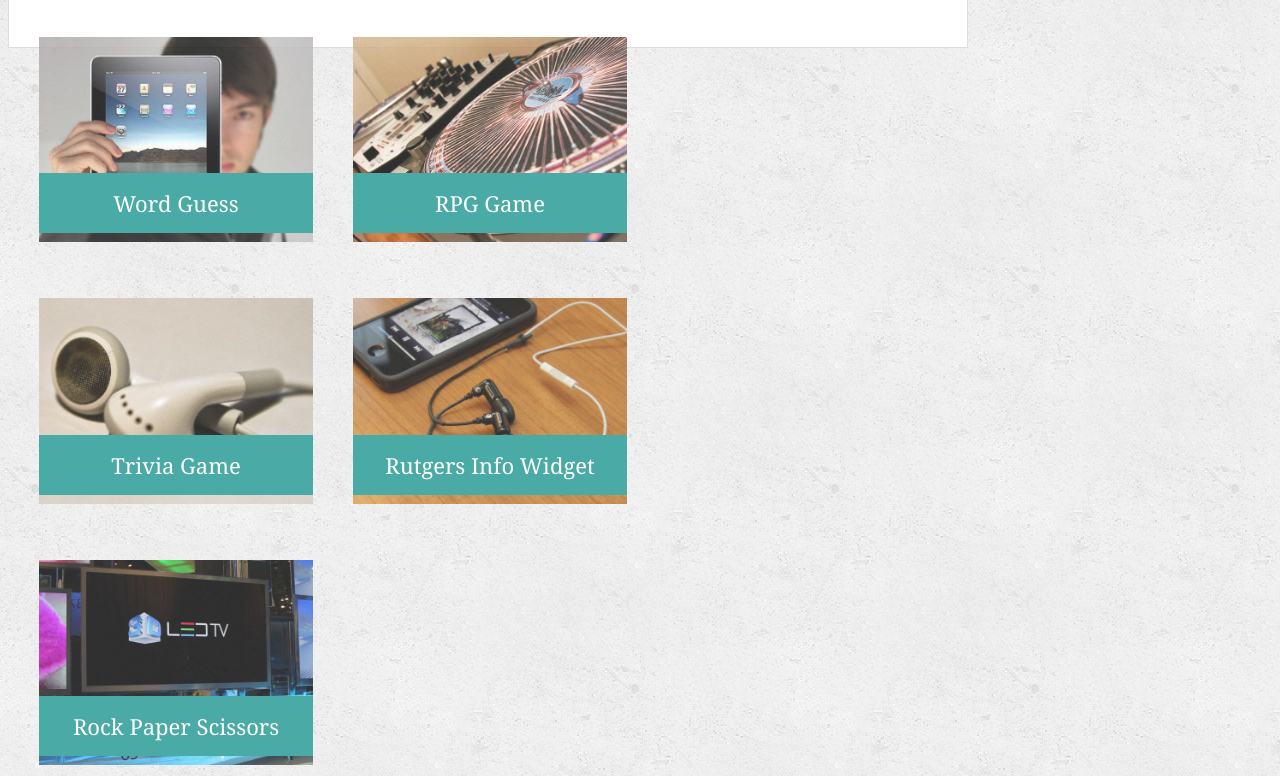
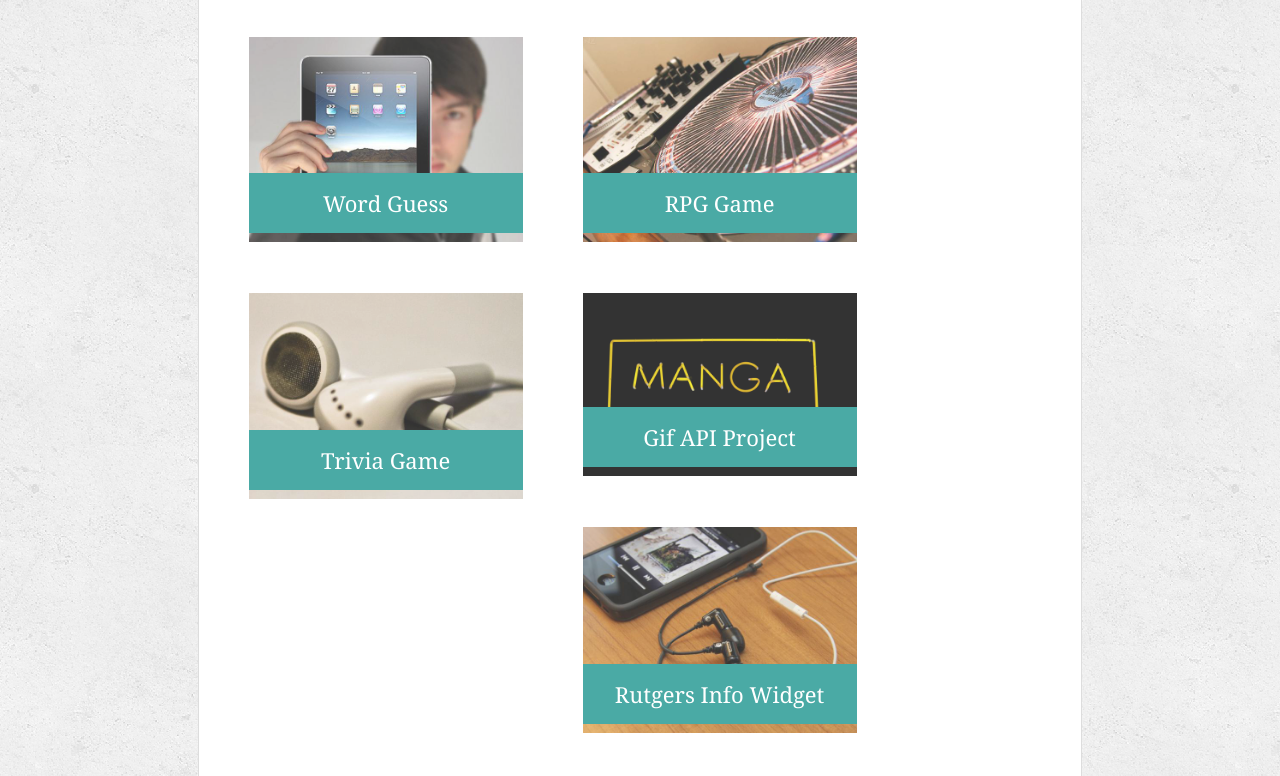
Before and after one commit to Fitzpa/Responsive-Portfolio, a plain HTML site: page portfolio.html in a window 1280 px wide. Shown: the part 269-1045 px from the top of the page. Drawn offline with Linux system fonts and the light colour scheme.

Commit message:
linking giphy api project

```diff
--- a/assets/css/style.css
+++ b/assets/css/style.css
@@ -14,9 +14,8 @@ body {
 /* general */
 
 .container {
-  width: 100%;
-  max-width: 960px;
-  margin: 0 auto;
+  width: 70%;
+  margin: auto;
   clear: both;
 }
 
@@ -124,14 +123,15 @@ h3, h2 {
 }
 
 #main-container {
+
+  margin: auto;
   padding-top: 130px;
   min-height: calc(100vh - 70px);
 }
 
 .main-section {
-
+  display: inline-block;
   width: 100%;
-  max-width: 960px;
   padding: 30px;
   margin: 0 0 40px;
   background: #ffffff;
@@ -144,7 +144,7 @@ h3, h2 {
   position: relative;
   float: left;
   width: 274px;
-  margin: 20px 0 25px;
+  margin: 20px;
   overflow: auto;
 }
 
@@ -185,6 +185,7 @@ h3, h2 {
 
 #contact-form ul {
   margin-bottom: 20px;
+  width: 100%;
 }
 
 #contact-form li {
--- a/portfolio.html
+++ b/portfolio.html
@@ -44,6 +44,12 @@
             </div>
 
             <div class="work">
+                <img src="assets/images/ashley-jurius-1333139-unsplash.jpg" alt="Manga Neon Sign">
+
+                <a href="https://fitzpa.github.io/Giphy-API-Project/"><h3>Gif API Project</h3></a>
+            </div>
+
+            <div class="work">
                 <img src="assets/images/technics-q-c-640-480-7.jpg" alt="Rutgers Info Widget">
 
                 <h3>Rutgers Info Widget</h3>
```
Also changed, not shown: assets/images/ashley-jurius-1333139-unsplash.jpg (added).
